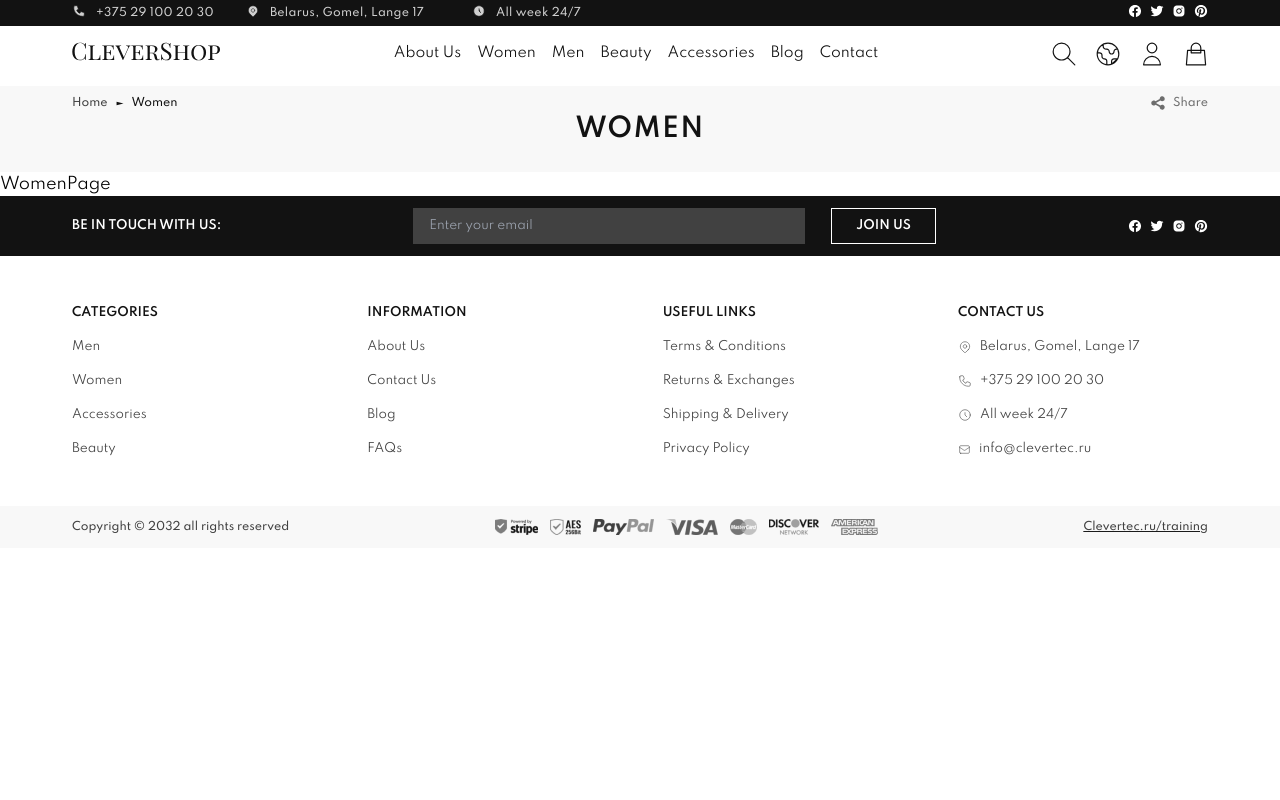
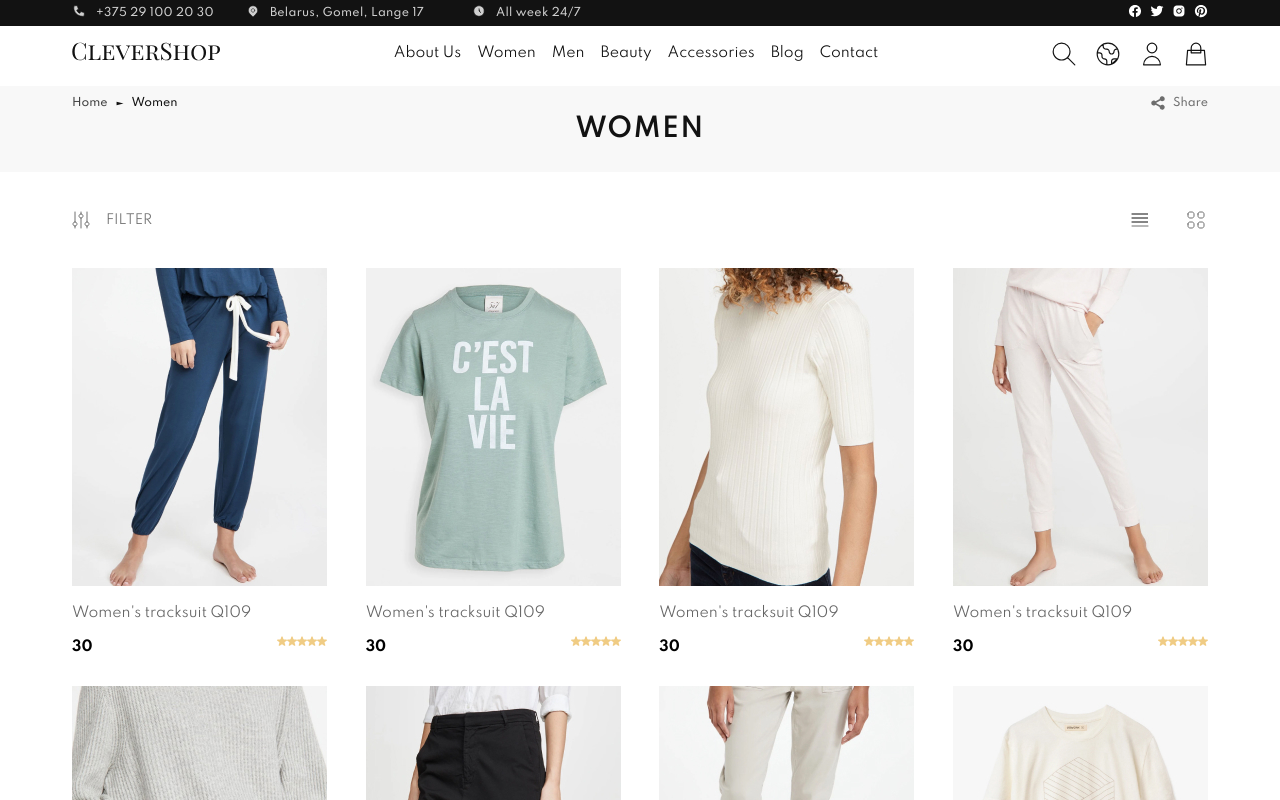
Before and after one commit to MaxTarasevich/training-shop, a React (Create React App) app: page /training-shop/women in a window 1280 px wide. Shown: the top 800 px of the page. Built offline with nearby package versions, Linux system fonts and the light colour scheme.

Commit message:
feat: women and men pages ready

```diff
--- /dev/null
+++ b/src/SVGcomponent/FilterIcon.tsx
@@ -0,0 +1,25 @@
+import React from 'react'
+
+const FilterIcon = ({
+    height = "18px",
+    width = "18px",
+    color = "#121212",
+    ...props
+  }: React.SVGProps<SVGSVGElement>) => {
+  return (
+    <svg
+        width={width}
+        height={height}
+        viewBox="0 0 18 18"
+        fill="none"
+        xmlns="http://www.w3.org/2000/svg">
+        <path d="M9 3V1M9 3C8.46957 3 7.96086 3.21071 7.58579 3.58579C7.21071 3.96086 7 4.46957 7 5C7 5.53043 7.21071 6.03914 7.58579 6.41421C7.96086 6.78929 8.46957 7 9 7M9 3C9.53043 3 10.0391 3.21071 10.4142 3.58579C10.7893 3.96086 11 4.46957 11 5C11 5.53043 10.7893 6.03914 10.4142 6.41421C10.0391 6.78929 9.53043 7 9 7M9 7V17M3 15C3.53043 15 4.03914 14.7893 4.41421 14.4142C4.78929 14.0391 5 13.5304 5 13C5 12.4696 4.78929 11.9609 4.41421 11.5858C4.03914 11.2107 3.53043 11 3 11M3 15C2.46957 15 1.96086 14.7893 1.58579 14.4142C1.21071 14.0391 1 13.5304 1 13C1 12.4696 1.21071 11.9609 1.58579 11.5858C1.96086 11.2107 2.46957 11 3 11M3 15V17M3 11V1M15 15C15.5304 15 16.0391 14.7893 16.4142 14.4142C16.7893 14.0391 17 13.5304 17 13C17 12.4696 16.7893 11.9609 16.4142 11.5858C16.0391 11.2107 15.5304 11 15 11M15 15C14.4696 15 13.9609 14.7893 13.5858 14.4142C13.2107 14.0391 13 13.5304 13 13C13 12.4696 13.2107 11.9609 13.5858 11.5858C13.9609 11.2107 14.4696 11 15 11M15 15V17M15 11V1"
+        stroke={color}
+        strokeLinecap="round"
+        strokeLinejoin="round"/>
+    </svg>
+
+  )
+}
+
+export default FilterIcon
--- /dev/null
+++ b/src/SVGcomponent/ViewGrid.tsx
@@ -0,0 +1,39 @@
+import React from 'react'
+
+const ViewGrid = ({
+    width = "24px",
+    height = "24px",
+    color = "#121212",
+    ...props
+  }: React.SVGProps<SVGSVGElement>) => {
+  return (
+    <svg
+        width={width}
+        height={height}
+        viewBox="0 0 24 24"
+        fill="none"
+        xmlns="http://www.w3.org/2000/svg">
+        <g opacity="0.6">
+            <path d="M4 6C4 5.46957 4.21071 4.96086 4.58579 4.58579C4.96086 4.21071 5.46957 4 6 4H8C8.53043 4 9.03914 4.21071 9.41421 4.58579C9.78929 4.96086 10 5.46957 10 6V8C10 8.53043 9.78929 9.03914 9.41421 9.41421C9.03914 9.78929 8.53043 10 8 10H6C5.46957 10 4.96086 9.78929 4.58579 9.41421C4.21071 9.03914 4 8.53043 4 8V6Z"
+            stroke={color}
+            strokeLinecap="round"
+            strokeLinejoin="round"/>
+            <path d="M14 6C14 5.46957 14.2107 4.96086 14.5858 4.58579C14.9609 4.21071 15.4696 4 16 4H18C18.5304 4 19.0391 4.21071 19.4142 4.58579C19.7893 4.96086 20 5.46957 20 6V8C20 8.53043 19.7893 9.03914 19.4142 9.41421C19.0391 9.78929 18.5304 10 18 10H16C15.4696 10 14.9609 9.78929 14.5858 9.41421C14.2107 9.03914 14 8.53043 14 8V6Z"
+            stroke={color}
+            strokeLinecap="round"
+            strokeLinejoin="round"/>
+            <path d="M4 16C4 15.4696 4.21071 14.9609 4.58579 14.5858C4.96086 14.2107 5.46957 14 6 14H8C8.53043 14 9.03914 14.2107 9.41421 14.5858C9.78929 14.9609 10 15.4696 10 16V18C10 18.5304 9.78929 19.0391 9.41421 19.4142C9.03914 19.7893 8.53043 20 8 20H6C5.46957 20 4.96086 19.7893 4.58579 19.4142C4.21071 19.0391 4 18.5304 4 18V16Z"
+            stroke={color}
+            strokeLinecap="round"
+            strokeLinejoin="round"/>
+            <path d="M14 16C14 15.4696 14.2107 14.9609 14.5858 14.5858C14.9609 14.2107 15.4696 14 16 14H18C18.5304 14 19.0391 14.2107 19.4142 14.5858C19.7893 14.9609 20 15.4696 20 16V18C20 18.5304 19.7893 19.0391 19.4142 19.4142C19.0391 19.7893 18.5304 20 18 20H16C15.4696 20 14.9609 19.7893 14.5858 19.4142C14.2107 19.0391 14 18.5304 14 18V16Z"
+            stroke={color}
+            strokeLinecap="round"
+            strokeLinejoin="round"/>
+        </g>
+    </svg>
+
+  )
+}
+
+export default ViewGrid
--- /dev/null
+++ b/src/SVGcomponent/ViewList.tsx
@@ -0,0 +1,27 @@
+import React from 'react'
+
+const ViewList = ({
+    width = "24px",
+    height = "24px",
+    color = "#121212",
+    ...props
+  }: React.SVGProps<SVGSVGElement>) => {
+  return (
+    <svg
+         width={width}
+        height={height}
+        viewBox="0 0 24 24"
+        fill="none"
+        xmlns="http://www.w3.org/2000/svg">
+        <g opacity="0.6">
+            <path d="M4 18H20M4 6H20H4ZM4 10H20H4ZM4 14H20H4Z"
+            stroke={color}
+            strokeLinecap="round"
+            strokeLinejoin="round"/>
+        </g>
+    </svg>
+
+  )
+}
+
+export default ViewList
--- a/src/components/Card.tsx
+++ b/src/components/Card.tsx
@@ -1,4 +1,5 @@
 import React from 'react';
+import { Link } from 'react-router-dom';
 
 import Star from '../SVGcomponent/Star'
 
@@ -17,7 +18,7 @@ while (rate) {
     rate--
 }
 
-  return <a className='card block text-body' href='card'>
+  return <Link className='card block text-body' to='/training-shop/product'>
         <div className="card__image">
             <img src={image} alt="" />
         </div>
@@ -35,7 +36,7 @@ while (rate) {
             </div>
         </div>
 
-  </a>;
+  </Link>;
 };
 
 export default Card;
--- /dev/null
+++ b/src/components/Cards.tsx
@@ -0,0 +1,27 @@
+import React, { FC } from 'react'
+
+import Card from './Card';
+import Loading from '../assets/images/Square-Loading.png'
+
+interface  CardsProps {
+    cardData:string[];
+}
+
+const Cards: FC<CardsProps> = ({cardData}) => {
+  return (
+    <section className='cards'>
+        <div className="container flex flex-wrap justify-between gap-7 pb-12">
+            {
+                cardData.map((card, index) => {
+                    return <Card key={index} image={card} title="Women's tracksuit Q109" price='30' rate={5} />
+                })
+            }
+        </div>
+        <div className="cards__loader pb-20">
+            <img className='mx-auto' src={Loading} alt="loading" />
+        </div>
+    </section>
+  )
+}
+
+export default Cards
--- /dev/null
+++ b/src/components/Filter.tsx
@@ -0,0 +1,25 @@
+import React from 'react'
+
+import FilterIcon from '../SVGcomponent/FilterIcon'
+import ViewGrid from '../SVGcomponent/ViewGrid'
+import ViewList from '../SVGcomponent/ViewList'
+
+const Filter = () => {
+  return (
+    <section className='filter py-9'>
+        <div className="container flex justify-between items-center text-dark">
+            <div className="filter__button flex items-center gap-x-4 opacity-60">
+                <FilterIcon />
+                <span className='text-button  uppercase'>Filter</span>
+            </div>
+            <div className="filter__views flex gap-x-8">
+                <ViewList />
+                <ViewGrid />
+            </div>
+        </div>
+
+    </section>
+  )
+}
+
+export default Filter
--- a/src/pages/MenPage.tsx
+++ b/src/pages/MenPage.tsx
@@ -1,11 +1,16 @@
 import React from 'react'
+import Cards from '../components/Cards'
+import Filter from '../components/Filter'
 import Panel from '../components/Panel'
+
+import data from '../data/men_card'
 
 const MenPage = () => {
   return (
     <>
      <Panel title='men' path='/training-shop/men'/>
-    <div>MenPage</div>
+     <Filter />
+     <Cards cardData={data} />
     </>
 
   )
--- a/src/pages/WomenPage.tsx
+++ b/src/pages/WomenPage.tsx
@@ -1,13 +1,17 @@
 import React from 'react'
+import Cards from '../components/Cards'
+import Filter from '../components/Filter'
+import Panel from '../components/Panel'
 
-import Panel from '../components/Panel'
+import data from '../data/women_card'
 
 
 const WomenPage = () => {
   return (
     <>
     <Panel title='Women' path='/training-shop/women'/>
-    <div>WomenPage</div>
+    <Filter />
+    <Cards cardData={data} />
     </>
 
   )
```
Also changed, not shown: src/assets/images/Square-Loading.png (added).
